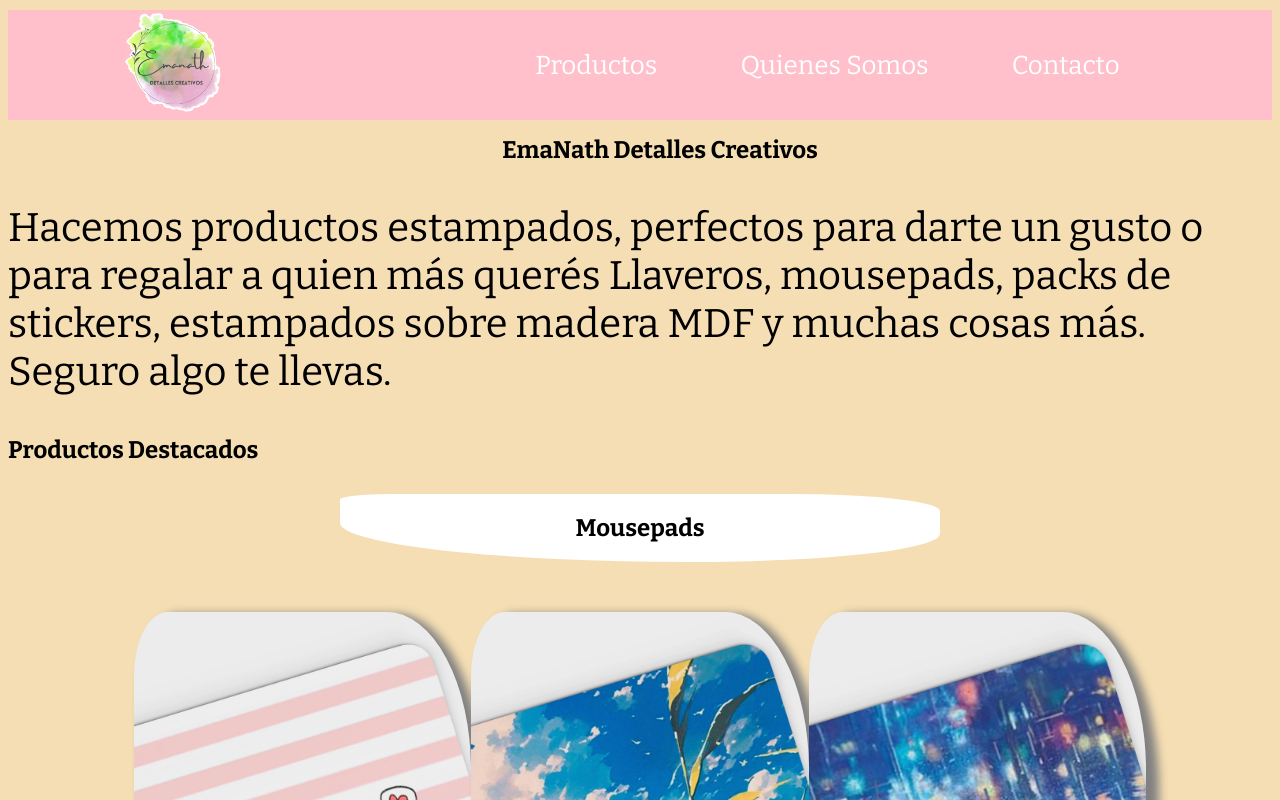
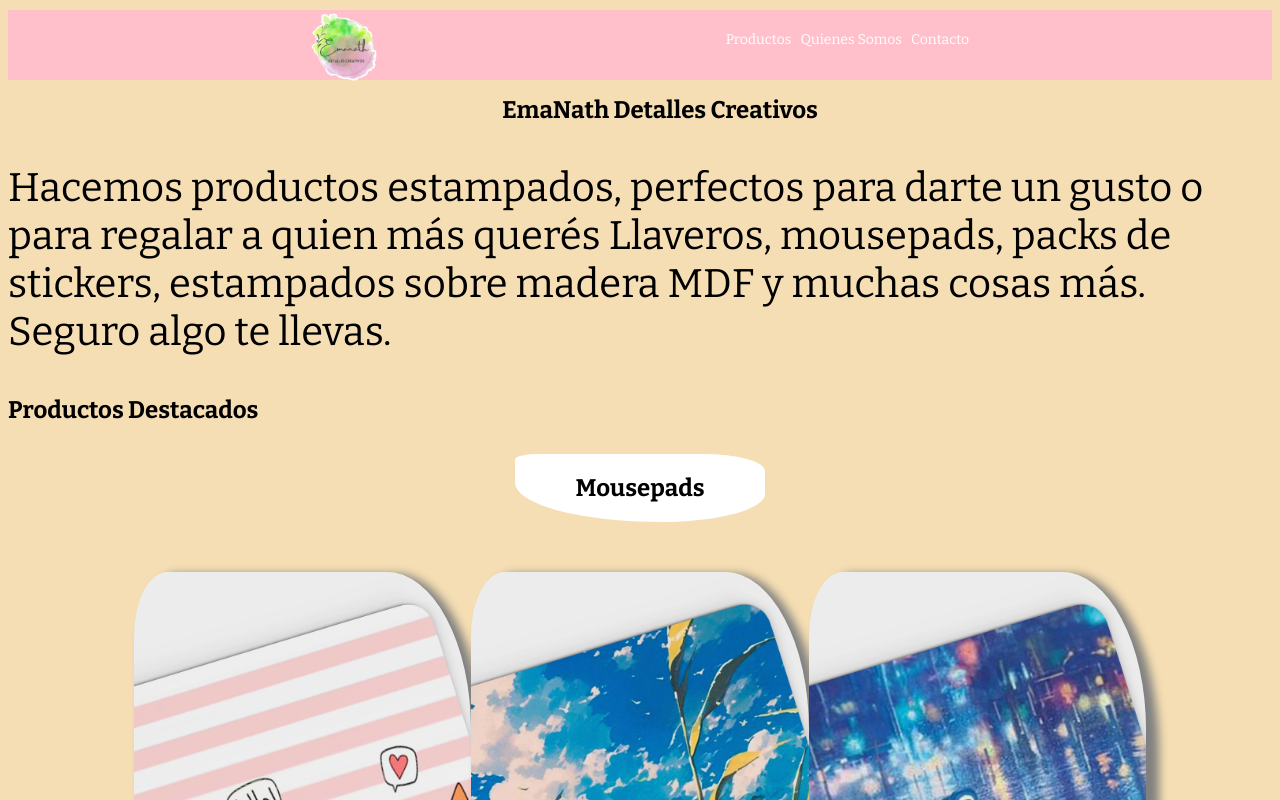
Before and after one commit to EmanuelSotomayor92/EmaNath-Tienda, a plain HTML site: page index.html in a window 1280 px wide. Shown: the top 800 px of the page. Drawn offline with nearby package versions, Linux system fonts and the light colour scheme; a web font is replaced by a local one.

Commit message:
Add files via upload
Media Queries faltantes para seccion de contacto

```diff
--- a/style.css
+++ b/style.css
@@ -284,6 +284,53 @@ h1{
 
         }
  }
+ @media (min-width: 426px){
+
+    .header{
+        width: 100%;
+
+        margin-top: 10px;
+        background-color: pink;
+        display: flex;
+        justify-content: space-evenly;
+        align-items: flex-start;
+        height: 70px;
+
+    }
+
+
+
+    .header .logo img{
+        height: 75px;
+        width: auto;
+
+    }
+
+
+
+    .header .navlinks li{
+
+        padding: 3px;
+
+
+
+
+
+    }
+
+
+
+    .header .navlinks a{
+        font-size: 14px;
+
+    }
+    .titulo{
+        background-color: white;
+        width: 250px;
+
+    }
+
+}
 
 @media (max-width: 425px){
 
```
